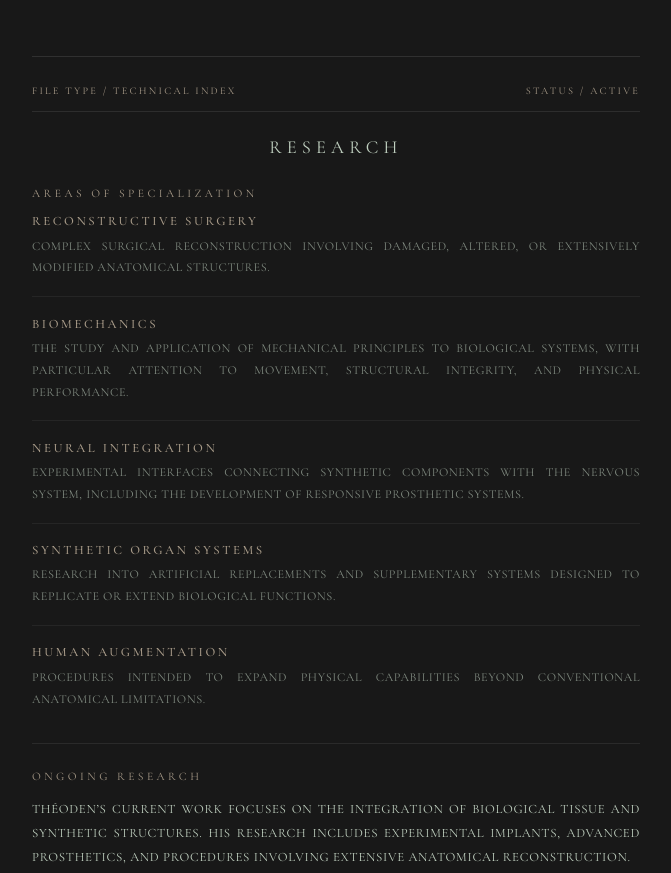
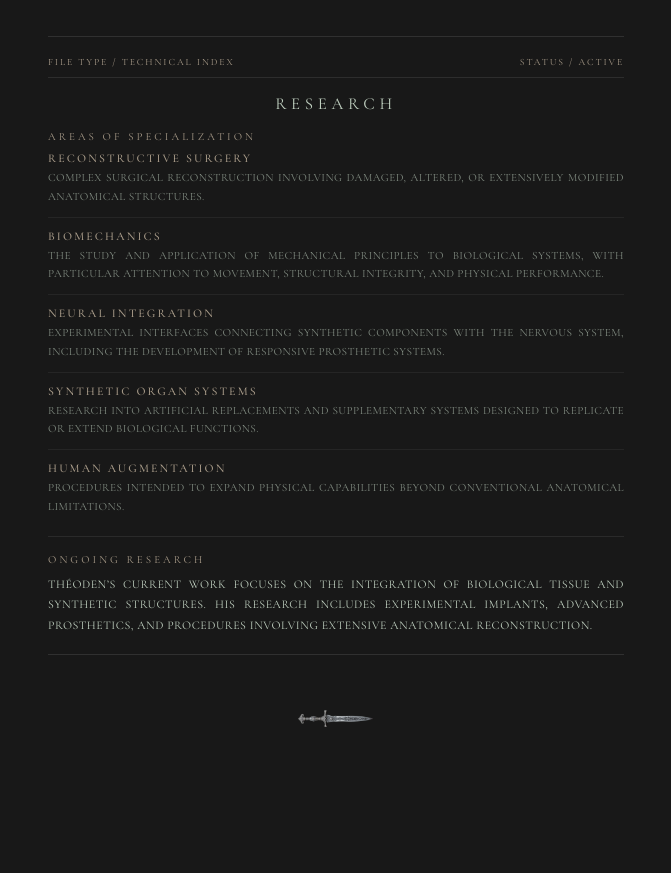
Before and after one commit to mauvelita/doctor, a plain HTML site: page research.html in a window 1280 px wide. Shown: the top 873 px of the page, without its empty margins (304-975 px from the left). After the commit the page ends 800 px from the top, so only its background shows below. Drawn offline with nearby package versions, Linux system fonts and the light colour scheme.

Commit message:
Update shared.css

```diff
--- a/shared.css
+++ b/shared.css
@@ -361,10 +361,18 @@ body.is-entering .entrance-label {
   margin-top: 1.4rem;
 }
 
-/* ——— Medical record sections ——— */
+/* ——— Medical record sections (denser, elegant) ——— */
+
+.page--archive,
+.page--dossier,
+.page--facility,
+.page--research {
+  padding: clamp(1.5rem, 4.5vh, 2.75rem) clamp(1.1rem, 3.5vw, 2rem)
+    clamp(1.75rem, 5vh, 3rem);
+}
 
 .page-inner--record {
-  width: min(100%, 38rem);
+  width: min(100%, 36rem);
   align-items: stretch;
   text-align: left;
 }
@@ -373,26 +381,26 @@ body.is-entering .entrance-label {
   width: 100%;
   border-top: 1px solid var(--mute);
   border-bottom: 1px solid var(--mute);
-  padding: clamp(1.25rem, 3.5vh, 2rem) 0;
+  padding: clamp(0.95rem, 2.4vh, 1.35rem) 0;
 }
 
 .record-meta {
   display: flex;
   flex-wrap: wrap;
   justify-content: space-between;
-  gap: 0.45rem 1.25rem;
-  margin: 0 0 1.5rem;
-  padding-bottom: 0.85rem;
+  gap: 0.25rem 1rem;
+  margin: 0 0 0.95rem;
+  padding-bottom: 0.55rem;
   border-bottom: 1px solid rgba(48, 48, 48, 0.9);
-  font-size: clamp(0.55rem, 1.3vw, 0.64rem);
-  letter-spacing: 0.22em;
+  font-size: clamp(0.52rem, 1.2vw, 0.6rem);
+  letter-spacing: 0.2em;
   text-transform: uppercase;
   color: var(--metal);
 }
 
 .record-file {
-  margin: 0 0 1.75rem;
-  font-size: clamp(0.9rem, 2.4vw, 1.15rem);
+  margin: 0 0 1rem;
+  font-size: clamp(0.85rem, 2.2vw, 1.05rem);
   font-weight: 400;
   letter-spacing: 0.28em;
   text-transform: uppercase;
@@ -401,16 +409,16 @@ body.is-entering .entrance-label {
 }
 
 .record-block + .record-block {
-  margin-top: clamp(1.6rem, 4vh, 2.35rem);
-  padding-top: clamp(1.35rem, 3.2vh, 1.85rem);
+  margin-top: clamp(0.95rem, 2.4vh, 1.35rem);
+  padding-top: clamp(0.85rem, 2.1vh, 1.15rem);
   border-top: 1px solid rgba(48, 48, 48, 0.75);
 }
 
 .record-heading {
-  margin: 0 0 0.85rem;
-  font-size: clamp(0.62rem, 1.45vw, 0.72rem);
+  margin: 0 0 0.5rem;
+  font-size: clamp(0.58rem, 1.35vw, 0.68rem);
   font-weight: 400;
-  letter-spacing: 0.3em;
+  letter-spacing: 0.28em;
   text-transform: uppercase;
   color: var(--metal);
 }
@@ -418,6 +426,13 @@ body.is-entering .entrance-label {
 .record .prose {
   text-align: justify;
   max-width: none;
+  font-size: clamp(0.64rem, 1.45vw, 0.74rem);
+  line-height: 1.7;
+  letter-spacing: 0.045em;
+}
+
+.record .prose + .prose {
+  margin-top: 0.75rem;
 }
 
 .record-index {
@@ -426,12 +441,12 @@ body.is-entering .entrance-label {
   list-style: none;
   display: flex;
   flex-direction: column;
-  gap: 1.15rem;
+  gap: 0.7rem;
 }
 
 .record-index li {
   margin: 0;
-  padding: 0 0 1.05rem;
+  padding: 0 0 0.65rem;
   border-bottom: 1px solid rgba(48, 48, 48, 0.55);
 }
 
@@ -442,20 +457,20 @@ body.is-entering .entrance-label {
 
 .record-index strong {
   display: block;
-  margin: 0 0 0.4rem;
-  font-size: clamp(0.68rem, 1.55vw, 0.8rem);
+  margin: 0 0 0.25rem;
+  font-size: clamp(0.64rem, 1.45vw, 0.74rem);
   font-weight: 500;
-  letter-spacing: 0.2em;
+  letter-spacing: 0.18em;
   text-transform: uppercase;
   color: var(--ink);
 }
 
 .record-index span {
   display: block;
-  font-size: clamp(0.66rem, 1.5vw, 0.76rem);
+  font-size: clamp(0.6rem, 1.35vw, 0.7rem);
   font-weight: 400;
-  line-height: 1.8;
-  letter-spacing: 0.05em;
+  line-height: 1.65;
+  letter-spacing: 0.04em;
   text-transform: uppercase;
   color: var(--ink-dim);
   text-align: justify;
@@ -475,6 +490,13 @@ body.is-entering .entrance-label {
 
 .page--archive .record-file {
   letter-spacing: 0.32em;
+}
+
+.page--archive .back,
+.page--dossier .back,
+.page--facility .back,
+.page--research .back {
+  margin-top: clamp(1.15rem, 3vh, 1.75rem);
 }
 
 .terms-list {
@@ -715,6 +737,15 @@ body.is-entering .entrance-label {
   mix-blend-mode: multiply;
 }
 
+.consult-kicker {
+  margin: 0.15rem 0 0;
+  font-size: clamp(0.52rem, 1.25vw, 0.62rem);
+  font-weight: 500;
+  letter-spacing: 0.3em;
+  text-transform: uppercase;
+  color: #1a1510;
+}
+
 .consult-intro {
   margin: 0 auto 1rem;
   max-width: 32rem;
@@ -833,15 +864,6 @@ body.is-entering .entrance-label {
   color: #1a1510;
 }
 
-.consult-kicker {
-  margin: 0.15rem 0 0;
-  font-size: clamp(0.52rem, 1.25vw, 0.62rem);
-  font-weight: 500;
-  letter-spacing: 0.3em;
-  text-transform: uppercase;
-  color: #1a1510;
-}
-
 .page--consult .back {
   margin-top: 0;
 }
```
